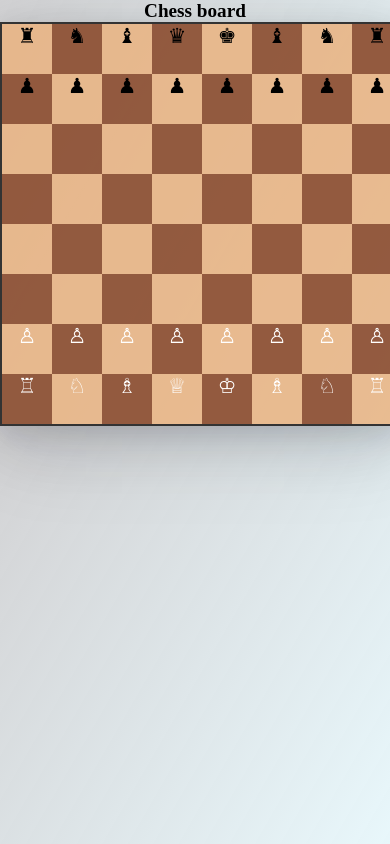
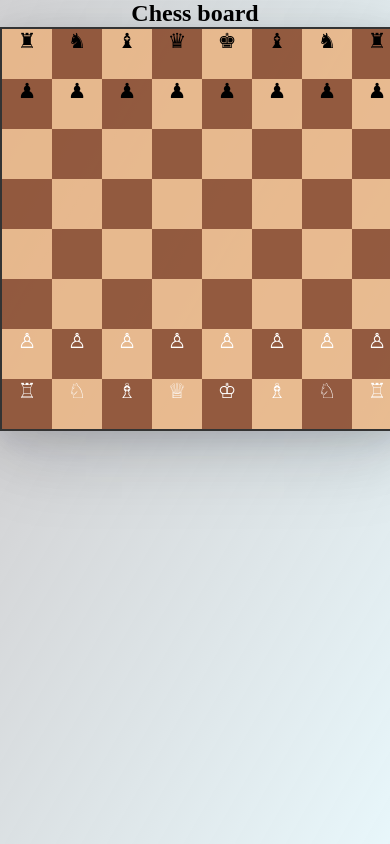
Before and after one commit to Sudhar2006/chess-board, a plain HTML site: page index.html in a window 390 px wide. Drawn offline with Linux system fonts and the light colour scheme.

Commit message:
Update style.css

```diff
--- a/style.css
+++ b/style.css
@@ -54,10 +54,10 @@ h1 {
     .container {
         width: 400px;
         height: 400px;
-
+        padding:2opx;
     }
     h1{
-        font-size:1.2rem
+        font-size:1.5rem
     }
     .box {
         width: 50px;
```
